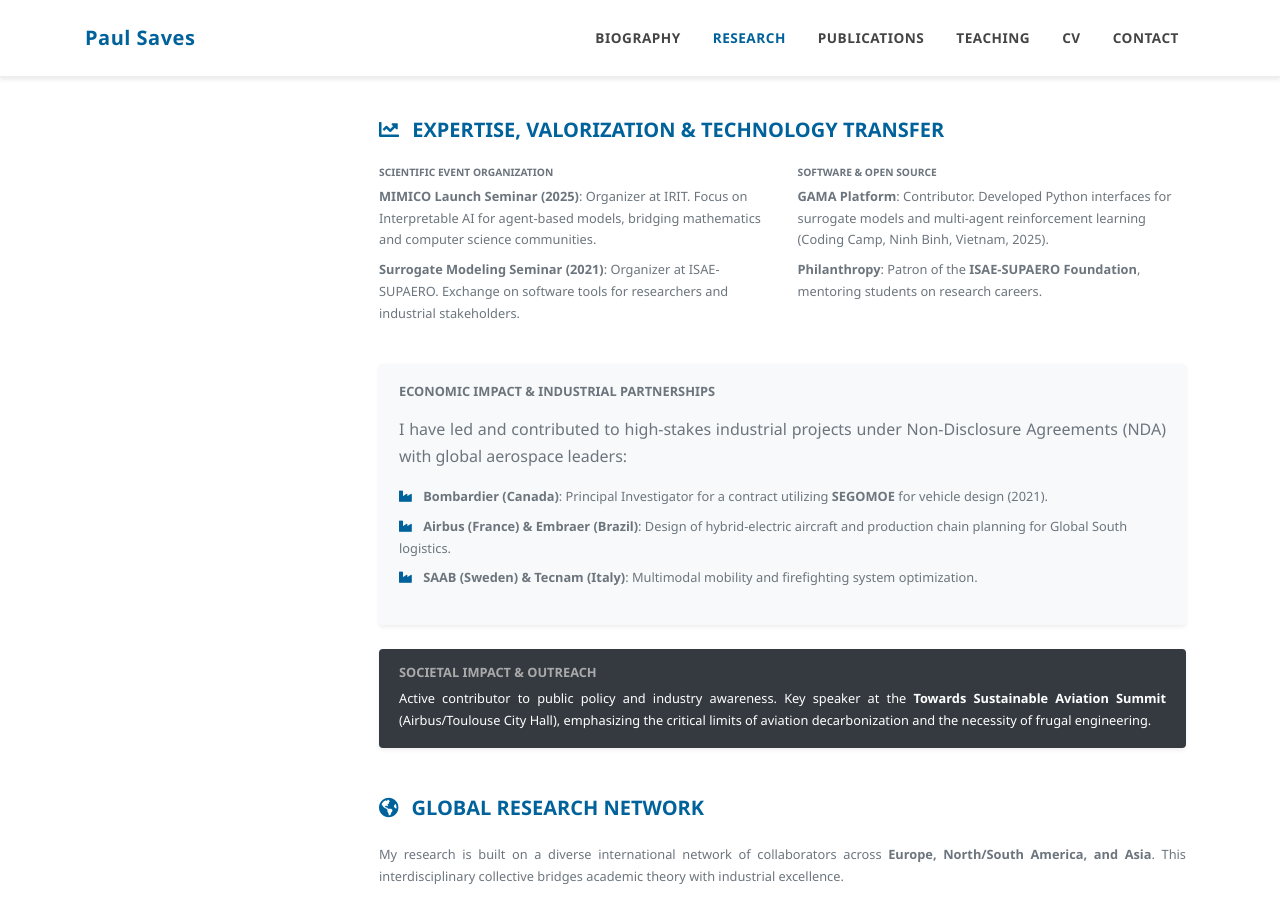
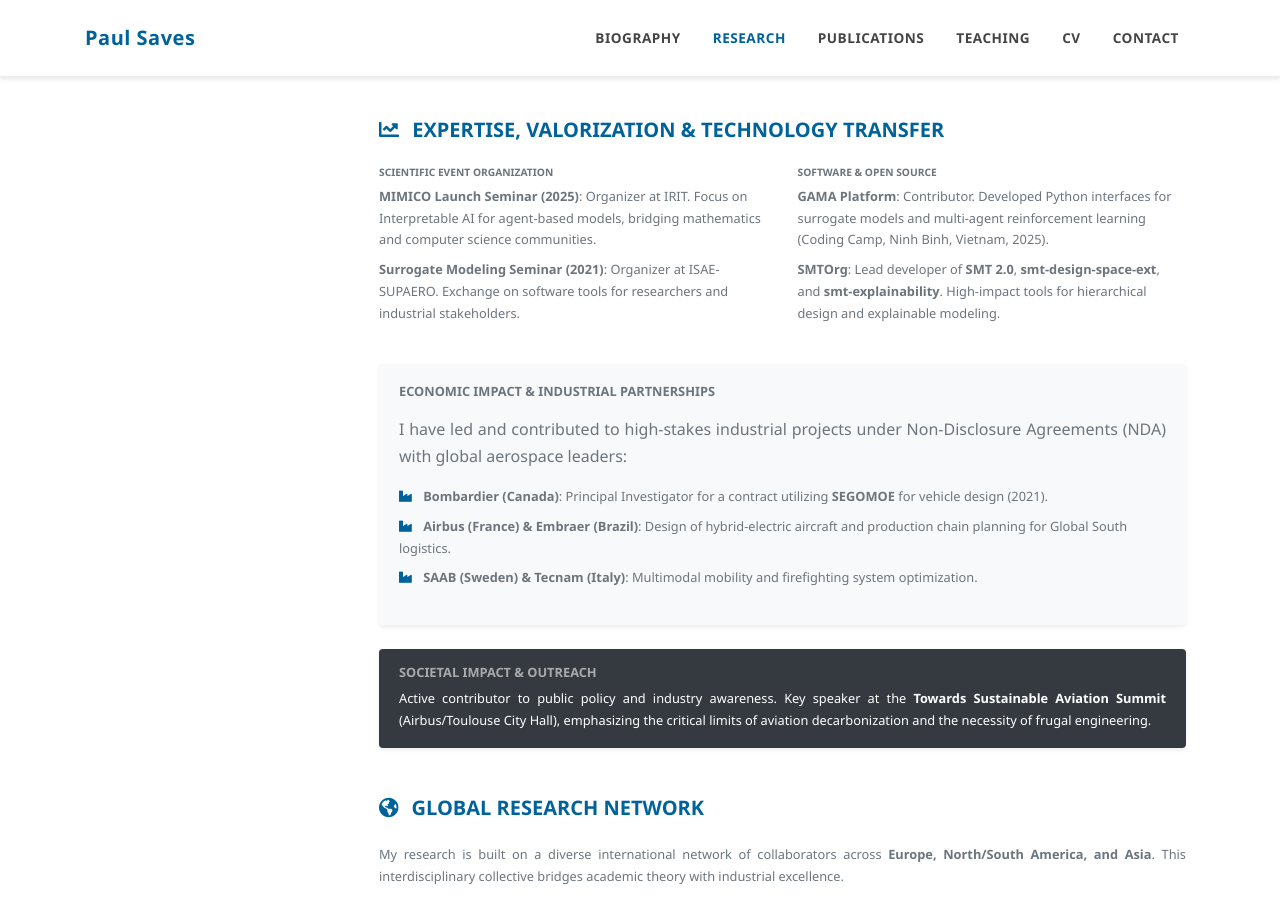
Before and after one commit to Paul-Saves/Paul-Saves.github.io, a Jekyll site: the page built from research.md, in a window 1280 px wide and 900 px high, scrolled down 2260 px. Built offline with Jekyll 4.4.1, drawn with Linux system fonts in a browser that asks for light colours; a style sheet for code colours, icons or effects is not loaded.

Commit message:
update,i hope the last one

```diff
--- a/research.md
+++ b/research.md
@@ -147,7 +147,7 @@ title: Research
           <h3 class="h6 font-weight-bold mb-2 small text-muted text-uppercase">Software & Open Source</h3>
           <ul class="list-unstyled text-secondary">
             <li class="mb-2"><strong>GAMA Platform</strong>: Contributor. Developed Python interfaces for surrogate models and multi-agent reinforcement learning (Coding Camp, Ninh Binh, Vietnam, 2025).</li>
-            <li class="mb-2"><strong>Philanthropy</strong>: Patron of the <strong>ISAE-SUPAERO Foundation</strong>, mentoring students on research careers.</li>
+            <li class="mb-2"><strong>SMTOrg</strong>: Lead developer of <strong>SMT 2.0</strong>, <strong>smt-design-space-ext</strong>, and <strong>smt-explainability</strong>. High-impact tools for hierarchical design and explainable modeling.</li>
           </ul>
         </div>
       </div>
```
Also changed, not shown: assets/img/paul-saves.jpg, assets/img/paul-saves2.jpg (added).
